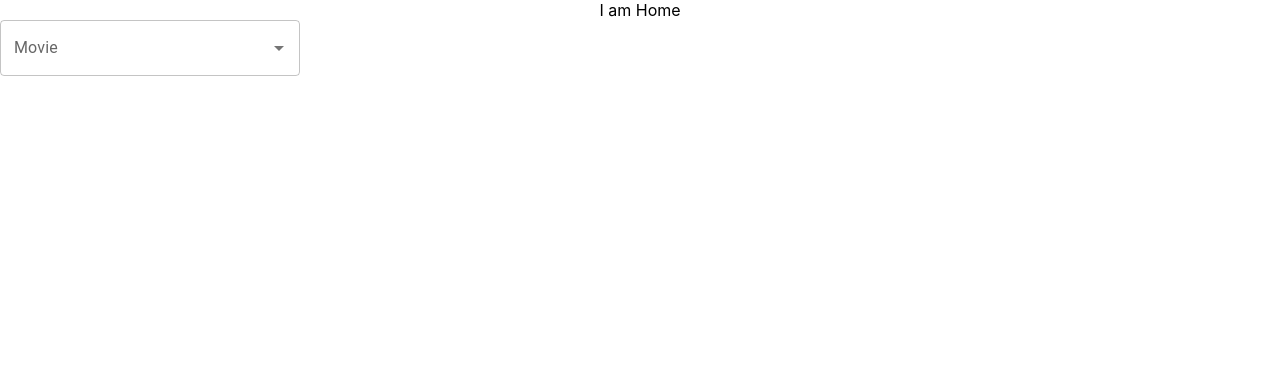
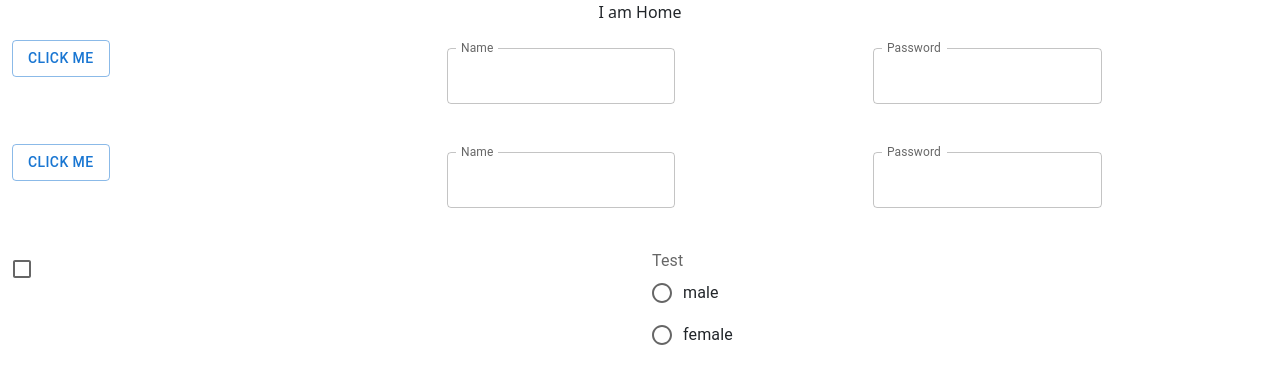
Before and after one commit to Mohsinali0786/selfMade-components, a React (Create React App) app: page / in a window 1280 px wide. Shown: the top 384 px of the page. Built offline with nearby package versions, Linux system fonts and the light colour scheme.

Commit message:
fix issue

```diff
--- a/package.json
+++ b/package.json
@@ -12,7 +12,9 @@
     "@testing-library/jest-dom": "^5.17.0",
     "@testing-library/react": "^13.4.0",
     "@testing-library/user-event": "^13.5.0",
+    "bootstrap": "^5.3.2",
     "react": "^18.2.0",
+    "react-bootstrap": "^2.9.0",
     "react-calendar": "^4.6.0",
     "react-dom": "^18.2.0",
     "react-scripts": "5.0.1",
--- a/src/App.css
+++ b/src/App.css
@@ -43,3 +43,6 @@
 .yellow{
   color: yellow;
 }
+.mtext-left{
+  text-align: left !important;
+}
--- a/src/components/checkbox.jsx
+++ b/src/components/checkbox.jsx
@@ -26,8 +26,8 @@ export default function CustomCheckbox({
                   },
                 }}
                 icon={icon}
-                name={lable.toLowerCase()}
-                value={lable.toLowerCase()}
+                name={lable?.toLowerCase()}
+                value={lable?.toLowerCase()}
                 checkedIcon={checkedIcon}
                 indeterminate={indeterminate}
                 onChange={method}
--- a/src/components/dynamicForm.jsx
+++ b/src/components/dynamicForm.jsx
@@ -5,6 +5,8 @@ import Container from 'react-bootstrap/Container';
 import Row from 'react-bootstrap/Row';
 import Col from 'react-bootstrap/Col';
 import CustomCheckbox from "./checkbox";
+import {CustomRadioButtons} from "./radioButtons";
+
 
 export function DynamicForm({type , formElements}){
     return(
@@ -56,7 +58,7 @@ export function DynamicForm({type , formElements}){
                                     </Col>
                                     :
                                     x.elementType == 'checkbox' ?
-                                    <Col msd={x.columns} className="my-3">
+                                    <Col md={x.columns} className="my-3">
 
                                         <CustomCheckbox
                                             defaultChecked={x?.defaultChecked}  //true||false
@@ -76,8 +78,19 @@ export function DynamicForm({type , formElements}){
                                             required={x?.required}
                                             label={x?.label}
                                         />
-                                </Col>
-                                :
+
+                                    </Col>
+                                    :
+                                    x.elementType == 'radiobutton' ?
+                                    <Col md={x.columns} className="my-3 mtext-left">
+                                        <CustomRadioButtons
+                                            label={x.label}
+                                            data={x.datasource}
+                                            defaultValue={x.defaultValue}
+                                            handleChange={x.onChange}
+                                        />
+                                    </Col>
+                                    :
                                     null
                                 )
                             })
@@ -150,6 +163,12 @@ export function TestDynamicForm(){
             column:3,
             elementType:'checkbox',
             label:'Test'
+        },
+        {
+            column:3,
+            elementType:'radiobutton',
+            label:'Test',
+            datasource:[{id:1,name:'male'},{id:2,name:'female'},]
         }
     ]
     return(
--- a/src/components/radioButtons.jsx
+++ b/src/components/radioButtons.jsx
@@ -1,23 +1,23 @@
 import { FormControl } from "@mui/base";
 import { FormControlLabel, FormLabel, Radio, RadioGroup } from "@mui/material";
 
-function CustomRadioButtons({ data, defaultValue ,value,handleChange,label }) {
+export function CustomRadioButtons({ data, defaultValue ,value,handleChange,label }) {
   return (
     <>
       <FormLabel id="demo-controlled-radio-buttons-group">{label}</FormLabel>
       <RadioGroup
         aria-labelledby="demo-radio-buttons-group-label"
         name="radio-buttons-group"
-        defaultValue={defaultValue.toLowerCase()}
+        defaultValue={defaultValue?.toLowerCase()}
         value={value}
         onChange={handleChange}
       >
         {data.map((x) => {
           return (
             <FormControlLabel
-              value={x.label.toLowerCase()}
+              value={x.name?.toLowerCase()}
               control={<Radio />}
-              label={x.label}
+              label={x?.name}
             />
           );
         })}
--- a/src/index.js
+++ b/src/index.js
@@ -3,6 +3,7 @@ import ReactDOM from 'react-dom/client';
 import './index.css';
 import App from './App';
 import reportWebVitals from './reportWebVitals';
+import 'bootstrap/dist/css/bootstrap.min.css';
 
 const root = ReactDOM.createRoot(document.getElementById('root'));
 root.render(
--- a/src/pages/home.jsx
+++ b/src/pages/home.jsx
@@ -1,10 +1,12 @@
-import { TestCombo } from "../components/autocomplete"
+import { DynamicForm, TestDynamicForm } from "../components/dynamicForm";
+
+// import { TestCombo } from "../components/autocomplete"
 export default function Home(){
 
     return(
         <div>
             I am Home
-            <TestCombo/>
+            <TestDynamicForm/>
         </div>
     )
 }
```
Also changed, not shown: 1 other file (tests, documents, lock files or other folders).
